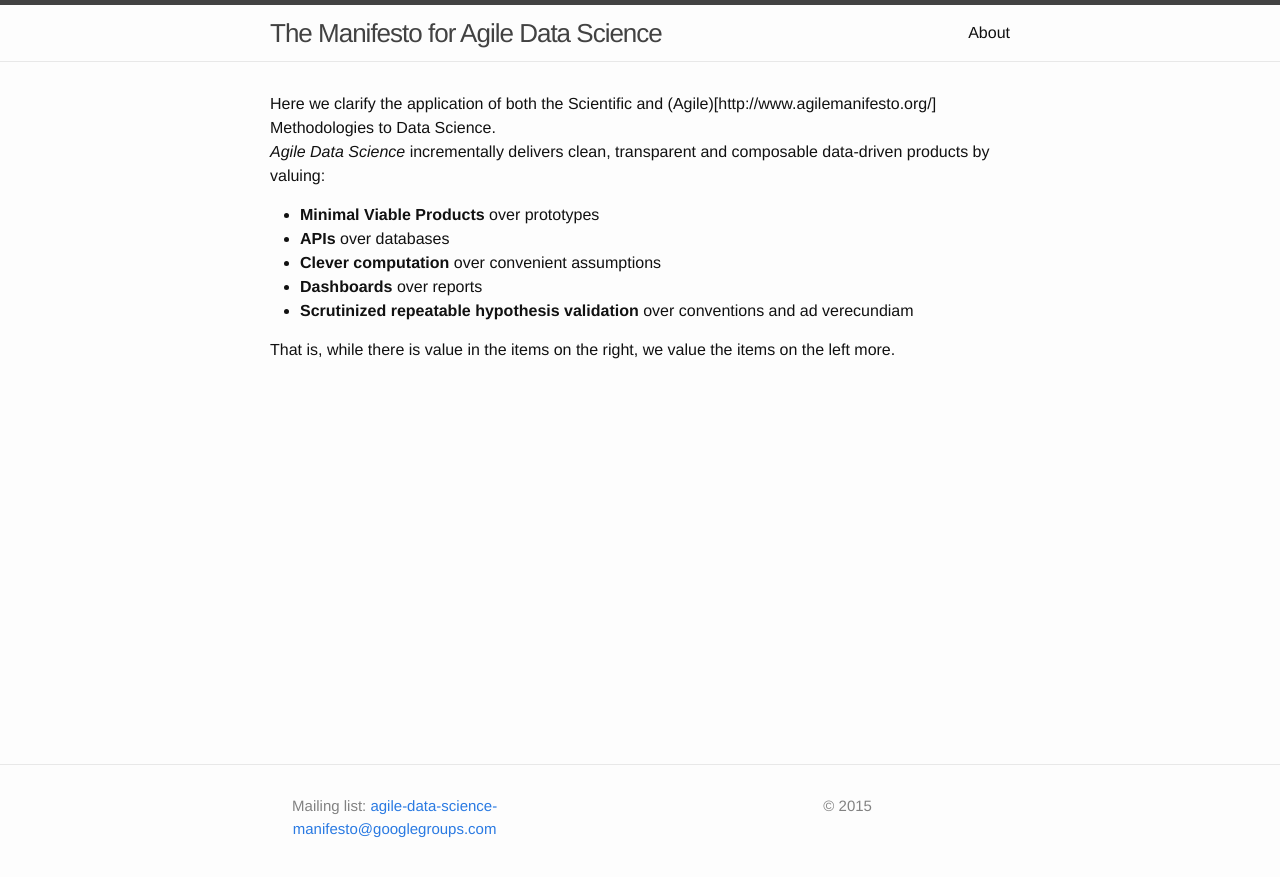
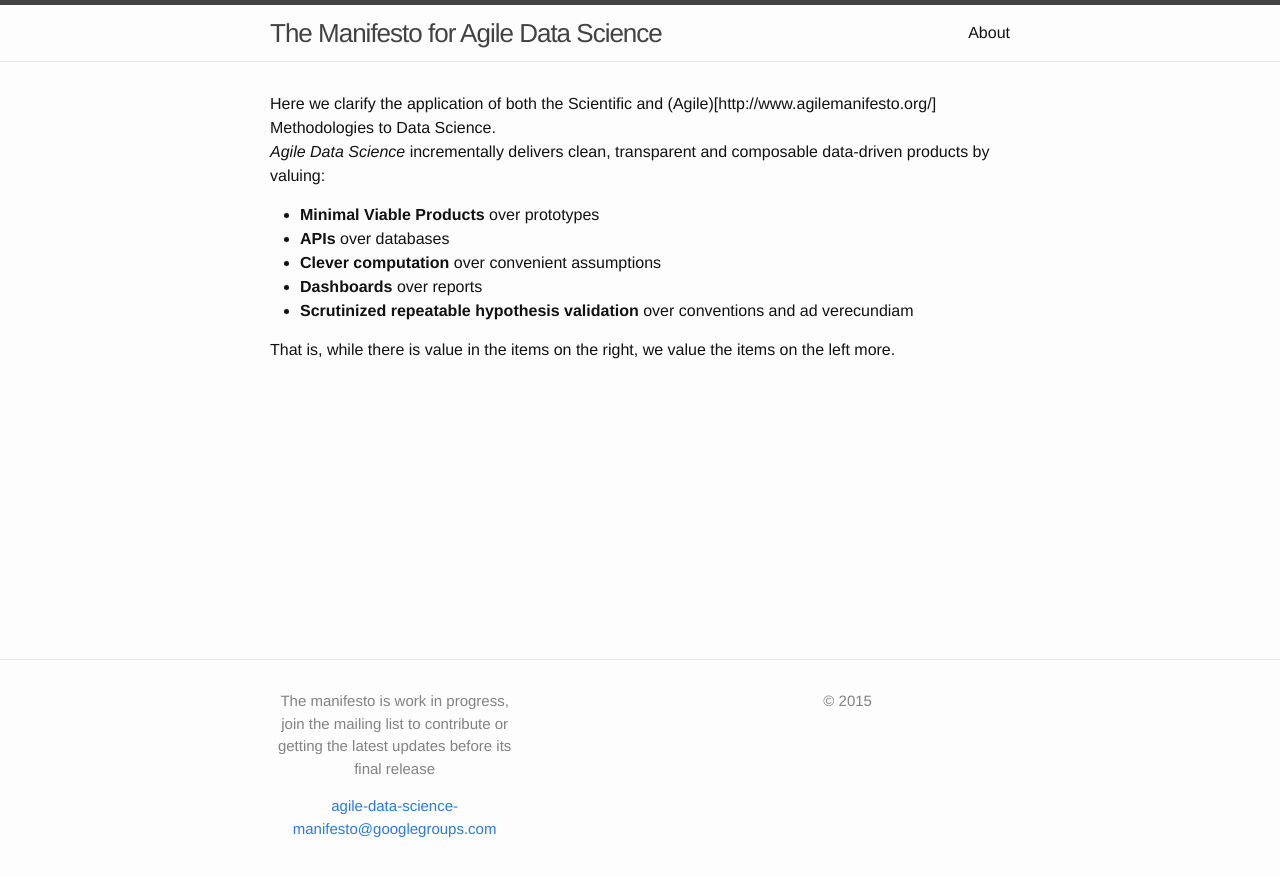
Before and after one commit to gm-spacagna/datasciencemanifesto-copy, a Jekyll site: the page built from index.md, in a window 1280 px wide. Shown: the top 877 px of the page. Built offline with Jekyll 4.4.1, drawn with Linux system fonts in a browser that asks for light colours.

Commit message:
removed the from title and added wip to the footer

```diff
--- a/_includes/footer.html
+++ b/_includes/footer.html
@@ -8,7 +8,8 @@
       <div class="footer-col  footer-col-1">
         <ul class="contact-list">
           <!--<li>{{ site.title }}</li>-->
-          <li>Mailing list:
+          <p class="text">The manifesto is work in progress, join the mailing list to contribute or getting the latest updates before its final release</p>
+          <li>
           <a href="mailto:{{ site.email }}">{{ site.email }}</a></li>
         </ul>
       </div>
```
Also changed, not shown: index.md (+1 -1 lines).
